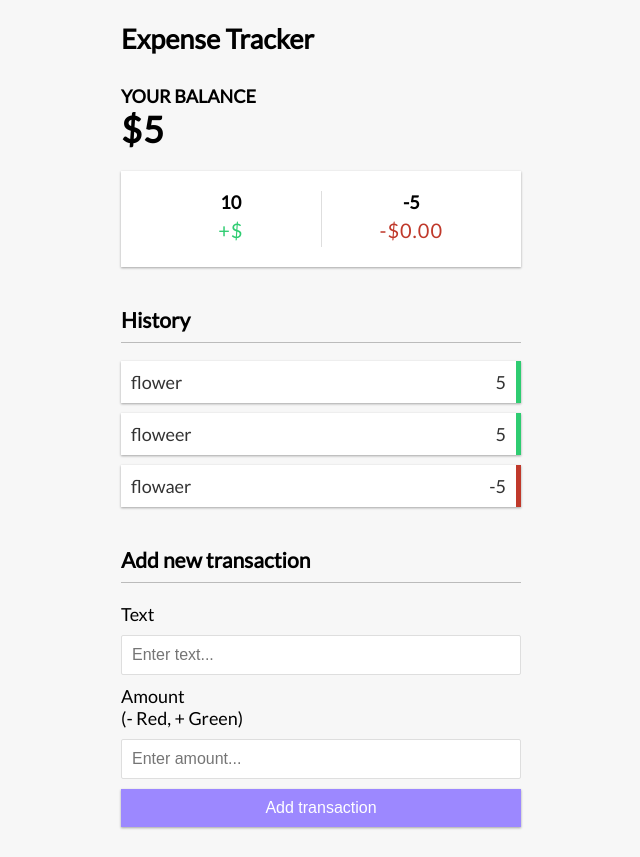
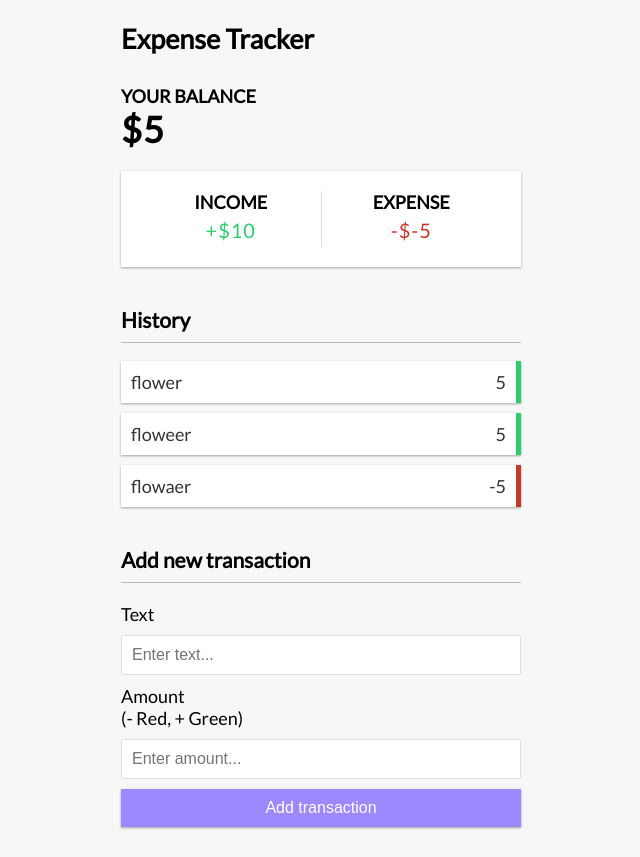
Before and after one commit to lKryml/expense-tracker-vue, a Vue app: page / in a window 1280 px wide. Shown: the whole page, without its empty margins (319-959 px from the left). Built offline with nearby package versions, Linux system fonts and the light colour scheme.

Commit message:
incomeexpenses quick fix

```diff
--- a/src/App.vue
+++ b/src/App.vue
@@ -2,7 +2,7 @@
   <Header />
   <div class="container">
     <Balance :total="total" />
-    <IncomeExpenses :income="income" :expenses="expenses" />
+    <IncomeExpenses :income="+income" :expenses="+expenses" />
     <TransactionList :transactions="transactions" />
     <AddTransaction />
   </div>
@@ -30,25 +30,21 @@ const total = computed(() => {
 
 //Get income
 const income = computed(() => {
-  return Number(
-    transactions.value
+  return transactions.value
     .filter((transaction) => transaction.amount > 0)
     .reduce((acc, transaction) => {
       return acc + transaction.amount;
     }, 0)
-      .toFixed(2)
-  );
+    .toFixed(2);
 });
 
 //Get expenses
 const expenses = computed(() => {
-  return Number(
-    transactions.value
+  return transactions.value
     .filter((transaction) => transaction.amount < 0)
     .reduce((acc, transaction) => {
       return acc + transaction.amount;
     }, 0)
-      .toFixed(2)
-  );
+    .toFixed(2);
 });
 </script>
--- a/src/components/AddTransaction.vue
+++ b/src/components/AddTransaction.vue
@@ -1,6 +1,6 @@
 <template>
   <h3>Add new transaction</h3>
-      <form id="form">
+  <form id="form" @submit.prevent="onSubmit">
     <div class="form-control">
       <label for="text">Text</label>
       <input type="text" id="text" placeholder="Enter text..." />
@@ -14,5 +14,10 @@
     </div>
     <button class="btn">Add transaction</button>
   </form>
+</template>
 
-</template>
+<script setup>
+function onSubmit() {
+  console.log("submit");
+}
+</script>
--- a/src/components/IncomeExpenses.vue
+++ b/src/components/IncomeExpenses.vue
@@ -1,12 +1,12 @@
 <template>
   <div class="inc-exp-container">
     <div>
-      <h4>{{ income }}</h4>
-      <p id="money-plus" class="money plus">+$</p>
+      <h4>Income</h4>
+      <p id="money-plus" class="money plus">+${{ income }}</p>
     </div>
     <div>
-      <h4>{{ expenses }}</h4>
-      <p id="money-minus" class="money minus">-$0.00</p>
+      <h4>Expense</h4>
+      <p id="money-minus" class="money minus">-${{ expenses }}</p>
     </div>
   </div>
 </template>
```
Lines whose indentation alone changed are shown as unchanged.
